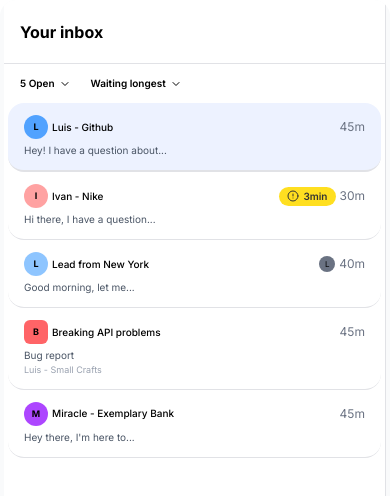
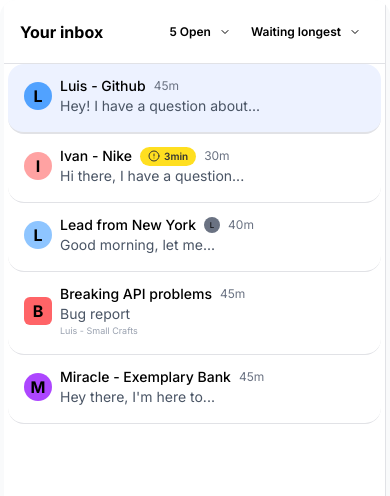
Before and after one commit to Vishal-Bisht/Dashboard, a React (Vite) app: page / in a window 390 px wide. Shown: the top 496 px of the page. Built offline with nearby package versions, Linux system fonts and the light colour scheme.

Commit message:
Fixed Responsiveness issues

```diff
--- a/src/pages/AiChat.jsx
+++ b/src/pages/AiChat.jsx
@@ -23,7 +23,7 @@ const AiChat = ({ collapsed, setCollapsed, isMobile }) => {
               onClick={() => setActiveTab('copilot')}
             >
               <Bot className="w-5 h-5 mr-1" />
-              <span className="hidden xs:inline">Copilot</span>
+              <span className="xs:hidden">Copilot</span>
             </button>
             {activeTab === 'copilot' && (
               <span
@@ -42,7 +42,7 @@ const AiChat = ({ collapsed, setCollapsed, isMobile }) => {
               className={`tab font-medium px-3 py-0 text-xs md:text-sm cursor-pointer h-full flex items-center focus:outline-none bg-transparent border-none ${activeTab === 'details' ? 'active text-[#6364c8]' : 'text-gray-500'}`}
               onClick={() => setActiveTab('details')}
             >
-              <span className="hidden xs:inline">Details</span>
+              <span className="xs:hidden">Details</span>
             </button>
             {activeTab === 'details' && (
               <span
--- a/src/pages/Inbox.jsx
+++ b/src/pages/Inbox.jsx
@@ -1,18 +1,143 @@
+import { useState } from "react";
 import { ChevronDown, AlertCircle } from "lucide-react";
 import conversations from "../Data/conversations";
 
 const Inbox = ({ selectedId, onSelect }) => {
+	const [openDropdown, setOpenDropdown] = useState(null);
+
+	const handleDropdown = (name) => {
+		setOpenDropdown(openDropdown === name ? null : name);
+	};
+
 	return (
 		<aside className="bg-white border-r border-[#e1e2e6] flex flex-col h-full z-20 w-full md:w-[320px] min-w-0 md:min-w-[320px] max-w-full md:max-w-[320px] scrollbar-hide">
 			<div className="inbox-header h-16 px-4 flex items-center font-bold border-b border-[#e1e2e6] justify-between text-base md:text-lg lg:text-xl relative">
 				<span>Your inbox</span>
+				{/* For Mobile screen size filters: right side of topbar */}
+				<div className="filter-bar flex md:hidden gap-1 ml-2 absolute right-4 top-1/2 -translate-y-1/2">
+					{/* Open filter dropdown */}
+					<div className="relative">
+						<button
+							className="filter bg-white rounded px-2 py-1 text-xs md:text-sm flex items-center gap-1 cursor-pointer font-semibold min-w-0 max-w-[120px] truncate"
+							onClick={() => handleDropdown("open")}
+						>
+							5 Open
+							<ChevronDown
+								className={`w-3 h-3 transition-transform ml-1 ${
+									openDropdown === "open" ? "rotate-180" : ""
+								}`}
+							/>
+						</button>
+						{openDropdown === "open" && (
+							<div className="absolute left-0 mt-1 w-28 bg-white border border-gray-200 rounded shadow z-10">
+								<div className="px-3 py-2 hover:bg-gray-100 cursor-pointer text-xs">
+									All
 								</div>
-			<div className="filter-bar flex gap-1 px-2 py-2">
-				<div className="filter bg-white rounded px-2 py-1 text-[10px] md:text-xs flex items-center gap-1 cursor-pointer font-semibold min-w-0 max-w-[80px] truncate">
-					5 Open <ChevronDown className="w-3 h-3" />
+								<div className="px-3 py-2 hover:bg-gray-100 cursor-pointer text-xs">
+									Open
 								</div>
-				<div className="filter bg-white rounded px-2 py-1 text-[10px] md:text-xs flex items-center gap-1 cursor-pointer font-semibold min-w-0 max-w-[110px] truncate">
-					Waiting longest <ChevronDown className="w-3 h-3" />
+								<div className="px-3 py-2 hover:bg-gray-100 cursor-pointer text-xs">
+									Closed
+								</div>
+								<div className="px-3 py-2 hover:bg-gray-100 cursor-pointer text-xs">
+									Archived
+								</div>
+							</div>
+						)}
+					</div>
+					{/* Waiting longest filter dropdown */}
+					<div className="relative">
+						<button
+							className="filter bg-white rounded px-2 py-1 text-xs md:text-sm flex items-center gap-1 cursor-pointer font-semibold min-w-0 max-w-[150px]"
+							onClick={() => handleDropdown("waiting")}
+						>
+							Waiting longest
+							<ChevronDown
+								className={`w-3 h-3 transition-transform ml-1 ${
+									openDropdown === "waiting" ? "rotate-180" : ""
+								}`}
+							/>
+						</button>
+						{openDropdown === "waiting" && (
+							<div className="absolute left-0 mt-1 w-32 bg-white border border-gray-200 rounded shadow z-10">
+								<div className="px-3 py-2 hover:bg-gray-100 cursor-pointer text-xs">
+									Oldest
+								</div>
+								<div className="px-3 py-2 hover:bg-gray-100 cursor-pointer text-xs">
+									Newest
+								</div>
+								<div className="px-3 py-2 hover:bg-gray-100 cursor-pointer text-xs">
+									Unassigned
+								</div>
+								<div className="px-3 py-2 hover:bg-gray-100 cursor-pointer text-xs">
+									Assigned
+								</div>
+							</div>
+						)}
+					</div>
+				</div>
+			</div>
+			{/* For Desktop screen size filters: below header, left side */}
+			<div className="md:flex hidden filter-bar gap-1 px-2 py-2">
+				{/* Open filter dropdown */}
+				<div className="relative">
+					<button
+						className="filter bg-white rounded px-2 py-1 text-xs md:text-sm flex items-center gap-1 cursor-pointer font-semibold min-w-0 max-w-[120px] truncate"
+						onClick={() => handleDropdown("open")}
+					>
+						5 Open
+						<ChevronDown
+							className={`w-3 h-3 transition-transform ml-1 ${
+								openDropdown === "open" ? "rotate-180" : ""
+							}`}
+						/>
+					</button>
+					{openDropdown === "open" && (
+						<div className="absolute left-0 mt-1 w-28 bg-white border border-gray-200 rounded shadow z-10">
+							<div className="px-3 py-2 hover:bg-gray-100 cursor-pointer text-xs">
+								All
+							</div>
+							<div className="px-3 py-2 hover:bg-gray-100 cursor-pointer text-xs">
+								Open
+							</div>
+							<div className="px-3 py-2 hover:bg-gray-100 cursor-pointer text-xs">
+								Closed
+							</div>
+							<div className="px-3 py-2 hover:bg-gray-100 cursor-pointer text-xs">
+								Archived
+							</div>
+						</div>
+					)}
+				</div>
+				{/* Waiting longest filter dropdown */}
+				<div className="relative">
+					<button
+						className="filter bg-white rounded px-2 py-1 text-xs md:text-sm flex items-center gap-1 cursor-pointer font-semibold min-w-0 max-w-[150px]"
+						onClick={() => handleDropdown("waiting")}
+					>
+						Waiting longest
+						<ChevronDown
+							className={`w-3 h-3 transition-transform ml-1 ${
+								openDropdown === "waiting" ? "rotate-180" : ""
+							}`}
+						/>
+					</button>
+					{openDropdown === "waiting" && (
+						<div className="absolute left-0 mt-1 w-32 bg-white border border-gray-200 rounded shadow z-10">
+							<div className="px-3 py-2 hover:bg-gray-100 cursor-pointer text-xs">
+								Oldest
+							</div>
+							<div className="px-3 py-2 hover:bg-gray-100 cursor-pointer text-xs">
+								Newest
+							</div>
+							<div className="px-3 py-2 hover:bg-gray-100 cursor-pointer text-xs">
+								Unassigned
+							</div>
+							<div className="px-3 py-2 hover:bg-gray-100 cursor-pointer text-xs">
+								Assigned
+							</div>
+						</div>
+					)}
 				</div>
 			</div>
 			<div className="conversation-list flex-1 px-1 overflow-y-auto scrollbar-hide">
@@ -26,20 +151,19 @@ const Inbox = ({ selectedId, onSelect }) => {
 								: "hover:bg-[#f0f1f3]"
 						} rounded-2xl`}
 					>
-						<div className="conversation-header flex justify-between mb-1">
-							<div className="sender-info flex items-center gap-1">
+						<div className="conversation-header flex items-center mb-1">
 							<div
-									className={`avatar w-6 h-6 md:w-7 md:h-7 rounded-full flex items-center justify-center text-[9px] md:text-xs font-bold ${conv.avatarColor}`}
+								className={`avatar w-7 h-7 md:w-9 md:h-9 rounded-full flex items-center justify-center text-md md:text-md font-bold mr-2 shrink-0 ${conv.avatarColor}`}
 							>
 								{conv.avatar}
 							</div>
-								<div className="text-[10px] md:text-xs font-medium">
+							<div className="flex flex-col flex-1 min-w-0">
+								<div className="flex items-center gap-1">
+									<div className="sm:text-xs text-sm font-medium md:text-md lg:text-base truncate">
 										{conv.name}
 									</div>
-							</div>
-							<div className="flex items-center gap-1">
 									{conv.priority && (
-									<span className="priority bg-yellow-300 text-[#333] text-[10px] px-2 py-0.5 rounded-full font-semibold flex items-center">
+										<span className="priority bg-yellow-300 text-[#333] text-[10px] px-2 py-0.5 rounded-full font-semibold flex items-center ml-1">
 											<AlertCircle className="w-3 h-3 mr-1" />
 											{conv.priority}
 										</span>
@@ -51,12 +175,11 @@ const Inbox = ({ selectedId, onSelect }) => {
 											{conv.subAvatar}
 										</span>
 									)}
-								<span className="time text-xs text-gray-500">
+									<span className="time text-xs text-gray-500 ml-1">
 										{conv.time}
 									</span>
 								</div>
-						</div>
-						<div className="conversation-preview text-gray-600 text-[10px] md:text-xs truncate">
+								<div className="conversation-preview text-gray-600 text-sm md:text-xs truncate">
 									{conv.preview}
 								</div>
 								{conv.subPreview && (
@@ -65,6 +188,8 @@ const Inbox = ({ selectedId, onSelect }) => {
 									</div>
 								)}
 							</div>
+						</div>
+					</div>
 				))}
 			</div>
 		</aside>
```
Also changed, not shown: src/pages/CustomerChat.jsx (+20 -14 lines). Lines whose indentation alone changed are shown as unchanged.
